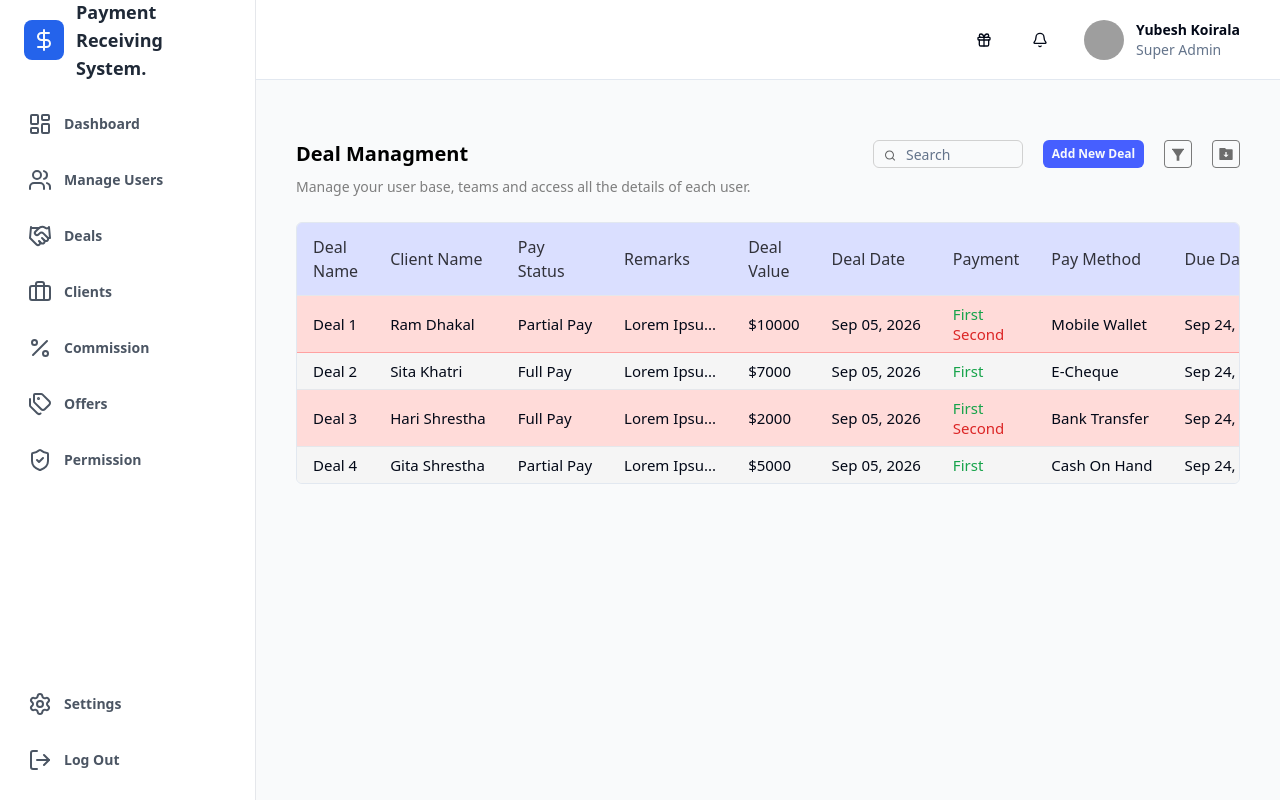
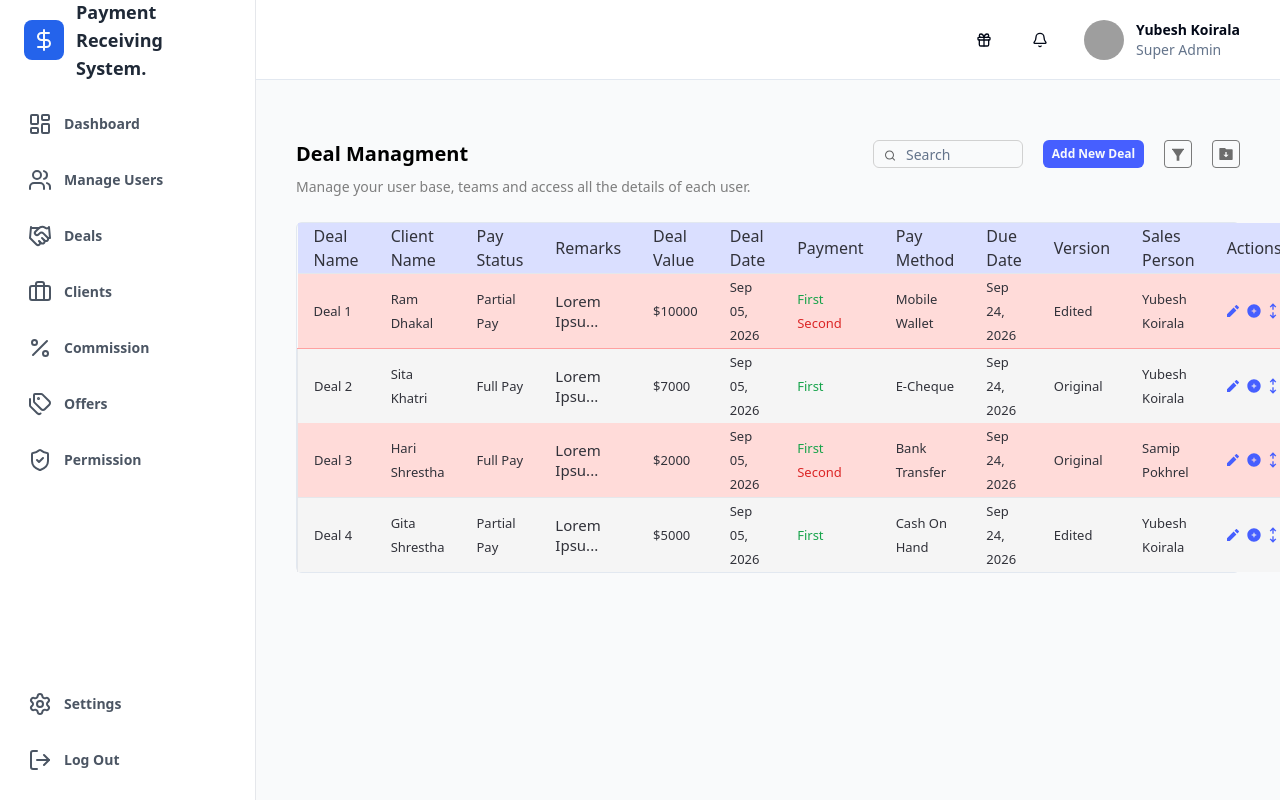
Before and after one commit to phuyalsandeep10/prs-testing-frontend, a Next.js app in the folder app/: page /salesperson in a window 1280 px wide. Built offline with nearby package versions, Linux system fonts and the light colour scheme; grey boxes are pictures that could not be loaded.

Commit message:
added: main table and nested table of deals,  gsap animation in nested table

```diff
--- a/app/package.json
+++ b/app/package.json
@@ -26,6 +26,7 @@
     "clsx": "^2.1.1",
     "cmdk": "^1.1.1",
     "date-fns": "^4.1.0",
+    "gsap": "^3.13.0",
     "lucide-react": "^0.522.0",
     "next": "15.3.4",
     "next-themes": "^0.4.6",
--- a/app/src/components/dashboard/salesperson/deals/DealsTable.tsx
+++ b/app/src/components/dashboard/salesperson/deals/DealsTable.tsx
@@ -1,16 +1,18 @@
 "use client";
 
-import React from "react";
-import { ColumnDef, Row } from "@tanstack/react-table";
+import React, { useState } from "react";
+import { ColumnDef } from "@tanstack/react-table";
 import Edit from "@/assets/icons/edit.svg";
 import add from "@/assets/icons/add.svg";
 import expand from "@/assets/icons/expand.svg";
 import Image from "next/image";
 import { format } from "date-fns";
-import { ReusableTable } from "./ReusableTable";
+import ReusableTable from "./ReusableTable";
+import { gsap } from "gsap";
 
-// type define for table head, row and header cell
-type User = {
+// type define for table head, row and header cell // Parent table data structure
+interface MainUsers {
+  id: string; // id for parent table
   "Deal Name": string;
   "Client Name": string;
   "Pay Status": string;
@@ -22,11 +24,27 @@ type User = {
   "Due Date": string;
   Version: string;
   "Sales Person": string;
-};
+  nestedData?: NestedDealData[];
+}
+
+interface NestedDealData {
+  id: string; // id for nested table
+  Payment: number;
+  "Payment Date": string;
+  "Payment Created": string;
+  "Payment Value": number;
+  "Payment Version": string;
+  "Payment Status": string;
+  "Receipt Link": string;
+  "Verified By": string;
+  Remarks: string;
+  "Verification Remarks": string;
+}
 
 // dummy data for table body,row,data cell
-const users: User[] = [
+const Mainusers: MainUsers[] = [
   {
+    id: "1",
     "Deal Name": "Deal 1",
     "Client Name": "Ram Dhakal",
     "Pay Status": "Partial Pay",
@@ -39,8 +57,50 @@ const users: User[] = [
     "Due Date": "sep 24, 2026",
     Version: "edited",
     "Sales Person": "Yubesh Koirala",
+    nestedData: [
+      {
+        id: "1-1",
+        Payment: 1,
+        "Payment Date": "Initial Proposal",
+        "Payment Created": "John Doe",
+        "Payment Value": 20240115,
+        "Payment Version": "High",
+        "Payment Status": "Completed",
+        "Receipt Link": "PA-16659",
+        "Verified By": "Verifier A",
+        Remarks: "Test project ",
+        "Verification Remarks": "Yes",
       },
       {
+        id: "1-2",
+        Payment: 2,
+        "Payment Date": "Technical Review",
+        "Payment Created": "Jane Smith",
+        "Payment Value": 20240120,
+        "Payment Version": "Medium",
+        "Payment Status": "In Progress",
+        "Receipt Link": "PA-16659",
+        "Verified By": "Verifier A",
+        Remarks: "Test project ",
+        "Verification Remarks": "Yes",
+      },
+      {
+        id: "1-3",
+        Payment: 3,
+        "Payment Date": "Contract Negotiation",
+        "Payment Created": "Mike Johnson",
+        "Payment Value": 20240125,
+        "Payment Version": "High",
+        "Payment Status": "Pending",
+        "Receipt Link": "PA-16659",
+        "Verified By": "Verifier A",
+        Remarks: "Test project ",
+        "Verification Remarks": "Yes",
+      },
+    ],
+  },
+  {
+    id: "2",
     "Deal Name": "Deal 2",
     "Client Name": "Sita Khatri",
     "Pay Status": "Full Pay",
@@ -53,8 +113,50 @@ const users: User[] = [
     "Due Date": "sep 24, 2026",
     Version: "original",
     "Sales Person": "Yubesh Koirala",
+    nestedData: [
+      {
+        id: "2-1",
+        Payment: 1,
+        "Payment Date": "Initial Proposal",
+        "Payment Created": "John Doe",
+        "Payment Value": 20240115,
+        "Payment Version": "High",
+        "Payment Status": "Completed",
+        "Receipt Link": "PA-16659",
+        "Verified By": "Verifier A",
+        Remarks: "Test project ",
+        "Verification Remarks": "Yes",
       },
       {
+        id: "2-2",
+        Payment: 2,
+        "Payment Date": "Technical Review",
+        "Payment Created": "Jane Smith",
+        "Payment Value": 20240120,
+        "Payment Version": "Medium",
+        "Payment Status": "In Progress",
+        "Receipt Link": "PA-16659",
+        "Verified By": "Verifier A",
+        Remarks: "Test project ",
+        "Verification Remarks": "Yes",
+      },
+      {
+        id: "2-3",
+        Payment: 3,
+        "Payment Date": "Contract Negotiation",
+        "Payment Created": "Mike Johnson",
+        "Payment Value": 20240125,
+        "Payment Version": "High",
+        "Payment Status": "Pending",
+        "Receipt Link": "PA-16659",
+        "Verified By": "Verifier A",
+        Remarks: "Test project ",
+        "Verification Remarks": "Yes",
+      },
+    ],
+  },
+  {
+    id: "3",
     "Deal Name": "Deal 3",
     "Client Name": "Hari Shrestha",
     "Pay Status": "Full Pay",
@@ -67,8 +169,50 @@ const users: User[] = [
     "Due Date": "sep 24, 2026",
     Version: "original",
     "Sales Person": "samip pokhrel",
+    nestedData: [
+      {
+        id: "3-1",
+        Payment: 1,
+        "Payment Date": "Initial Proposal",
+        "Payment Created": "John Doe",
+        "Payment Value": 20240115,
+        "Payment Version": "High",
+        "Payment Status": "Completed",
+        "Receipt Link": "PA-16659",
+        "Verified By": "Verifier A",
+        Remarks: "Test project ",
+        "Verification Remarks": "Yes",
       },
       {
+        id: "3-2",
+        Payment: 2,
+        "Payment Date": "Technical Review",
+        "Payment Created": "Jane Smith",
+        "Payment Value": 20240120,
+        "Payment Version": "Medium",
+        "Payment Status": "In Progress",
+        "Receipt Link": "PA-16659",
+        "Verified By": "Verifier A",
+        Remarks: "Test project ",
+        "Verification Remarks": "Yes",
+      },
+      {
+        id: "3-3",
+        Payment: 3,
+        "Payment Date": "Contract Negotiation",
+        "Payment Created": "Mike Johnson",
+        "Payment Value": 20240125,
+        "Payment Version": "High",
+        "Payment Status": "Pending",
+        "Receipt Link": "PA-16659",
+        "Verified By": "Verifier A",
+        Remarks: "Test project ",
+        "Verification Remarks": "Yes",
+      },
+    ],
+  },
+  {
+    id: "4",
     "Deal Name": "Deal 4",
     "Client Name": "Gita Shrestha",
     "Pay Status": "Partial Pay",
@@ -81,11 +225,56 @@ const users: User[] = [
     "Due Date": "sep 24, 2026",
     Version: "edited",
     "Sales Person": "Yubesh Koirala",
+    nestedData: [
+      {
+        id: "4-1",
+        Payment: 1,
+        "Payment Date": "Initial Proposal",
+        "Payment Created": "John Doe",
+        "Payment Value": 20240115,
+        "Payment Version": "High",
+        "Payment Status": "Completed",
+        "Receipt Link": "PA-16659",
+        "Verified By": "Verifier A",
+        Remarks: "Test project ",
+        "Verification Remarks": "Yes",
+      },
+      {
+        id: "4-2",
+        Payment: 2,
+        "Payment Date": "Technical Review",
+        "Payment Created": "Jane Smith",
+        "Payment Value": 20240120,
+        "Payment Version": "Medium",
+        "Payment Status": "In Progress",
+        "Receipt Link": "PA-16659",
+        "Verified By": "Verifier A",
+        Remarks: "Test project ",
+        "Verification Remarks": "Yes",
+      },
+      {
+        id: "4-3",
+        Payment: 3,
+        "Payment Date": "Contract Negotiation",
+        "Payment Created": "Mike Johnson",
+        "Payment Value": 20240125,
+        "Payment Version": "High",
+        "Payment Status": "Pending",
+        "Receipt Link": "PA-16659",
+        "Verified By": "Verifier A",
+        Remarks: "Test project ",
+        "Verification Remarks": "Yes",
+      },
+    ],
   },
 ];
+// deals table
+const DealsTable = () => {
+  // dropdown for each table row
+  const [expandedRowId, setExpandedRowId] = useState<string | null>(null);
 
-// Define columns array with type safety, where each column matches the User type
-const columns: ColumnDef<User>[] = [
+  // Main table columns
+  const columns: ColumnDef<MainUsers>[] = [
     {
       accessorKey: "Deal Name", // The key in your data object to access the value for this column
       header: "Deal Name", // The column header label displayed in the table
@@ -175,37 +364,94 @@ const columns: ColumnDef<User>[] = [
     {
       accessorKey: "actions",
       header: "Actions",
-    cell: () => (
-      <div className="flex space-x-2">
-        <button className="p-1 hover:bg-gray-200 w-5 h-5 rounded">
-          <Image src={Edit} alt="Filter-fill" className="w-auto h-auto" />
+      cell: ({ row }) => (
+        <div className="flex gap-2">
+          <button>
+            <Image src={Edit} alt="Filter-fill" />
           </button>
-        <button className="p-1 hover:bg-gray-200 w-5 h-5 rounded">
-          <Image src={add} alt="Filter-fill" className="w-auto h-auto" />
+          <button>
+            <Image src={add} alt="Filter-fill" />
           </button>
-        <button className="p-1 hover:bg-gray-200 w-5 h-5 rounded">
-          <Image src={expand} alt="Filter-fill" className="w-auto h-auto" />
+          <button
+            onClick={(e) => {
+              gsap.fromTo(
+                e.currentTarget,
+                { scale: 0.9 },
+                { scale: 1, duration: 0.25, ease: "power1.inOut" }
+              );
+              setExpandedRowId((prev) => (prev === row.id ? null : row.id));
+            }}
+          >
+            <Image src={expand} alt="Filter-fill" />
           </button>
         </div>
       ),
     },
   ];
 
-// checking if certain string includes or not
-const getRowClassName = (row: Row<User>) => {
+  // Nested table columns
+  const nestedColumns: ColumnDef<NestedDealData>[] = [
+    {
+      accessorKey: "Payment",
+      header: "Payment",
+    },
+    {
+      accessorKey: "Payment Date",
+      header: "Payment Date",
+    },
+    {
+      accessorKey: "Payment Created",
+      header: "Payment Created",
+    },
+    {
+      accessorKey: "Payment Value",
+      header: "Payment Value",
+    },
+    {
+      accessorKey: "Payment Version",
+      header: "Payment Version",
+    },
+    {
+      accessorKey: "Payment Status",
+      header: "Payment Status",
+    },
+    {
+      accessorKey: "Receipt Link",
+      header: "Receipt Link",
+    },
+    {
+      accessorKey: "Verified By",
+      header: () => <span className="text-[#009959]">Verified By</span>,
+    },
+    {
+      accessorKey: "Remarks",
+      header: "Remarks",
+    },
+    {
+      accessorKey: "Verification Remarks",
+      header: "Verification Remarks",
+    },
+  ];
+  return (
+    <ReusableTable
+      data={Mainusers} // The main dataset to render in the table
+      columns={columns} // Column definitions for the main table
+      nestedColumns={nestedColumns} // Column definitions to be used for rendering nested tables (expandable rows)
+      getNestedData={(info) => info.nestedData || []} // Function to extract nested data (e.g., sub-rows) from a given row
+      showNestedTable={(info) =>
+        Boolean(info.nestedData && info.nestedData.length > 0)
+      } // Determines whether a row should display a nested table
+      expandedRowId={expandedRowId} // The ID of the currently expanded row (used to control row expansion)
+      setExpandedRowId={setExpandedRowId} // Callback to update the expanded row ID when toggling expansion
+      rowClassName={(row) => {
         const payment = row.original.Payment || "";
         if (!payment.toLowerCase().includes("second")) {
-    return "bg-[#F5F5F5]";
+          return "bg-[#F5F5F5] h-[44px]";
         }
         return "bg-[#FFDBD9] border-b border-[#FFA1A1]";
-};
-
-const DealsTable = () => {
-  return (
-    <ReusableTable<User>
-      data={users}
-      columns={columns}
-      rowClassName={getRowClassName}
+      }} // Function to apply dynamic styling to each row based on its data
+      isLoading={false} // Controls whether a loading state should be shown
+      error={null} // Displays error content if present
     />
   );
 };
--- a/app/src/components/dashboard/salesperson/deals/ReusableTable.tsx
+++ b/app/src/components/dashboard/salesperson/deals/ReusableTable.tsx
@@ -6,27 +6,98 @@ import {
   getCoreRowModel,
   flexRender,
   ColumnDef,
-  RowData,
   Row,
 } from "@tanstack/react-table";
+import { gsap } from "gsap";
 // import DropDown from "@/components/salesperson/DropDown";
 
 // inheritance reusable data props as row data
-interface ReusableTableProps<TData extends RowData> {
+interface ReusableTableProps<TData, NestedData = any> {
   data: TData[]; //Array of data items of generic type TData
   columns: ColumnDef<TData, unknown>[]; // Array of column definitions, typed with TData
+  nestedColumns?: ColumnDef<NestedData, any>[];
+  getNestedData?: (row: TData) => NestedData[];
+  expandedRowId?: string | null;
+  setExpandedRowId?: (id: string | null) => void;
+  showNestedTable?: (row: TData) => boolean;
   isLoading?: boolean; // Optional loading state
   error?: string | null; // Optional error message
   rowClassName?: (row: Row<TData>) => string;
 }
+
+function AnimatedNestedRow<TData, NestedData>({
+  isExpanded,
+  ...props
+}: {
+  isExpanded: boolean;
+  columns: ColumnDef<TData, unknown>[];
+  nestedColumns?: ColumnDef<NestedData, any>[];
+  getNestedData?: (row: TData) => NestedData[];
+  row: Row<TData>;
+}) {
+  const { row, getNestedData, columns, nestedColumns } = props;
+  const nestedRowRef = React.useRef<HTMLTableRowElement>(null);
+  const nestedContentRef = React.useRef<HTMLDivElement>(null);
+  const [shouldRender, setShouldRender] = React.useState(false);
+
+  React.useLayoutEffect(() => {
+    if (isExpanded) {
+      setShouldRender(true);
+    } else {
+      if (nestedContentRef.current) {
+        gsap.to(nestedContentRef.current, {
+          height: 0,
+          opacity: 0,
+          duration: 0.4,
+          ease: "power2.inOut",
+          onComplete: () => {
+            setShouldRender(false);
+          },
+        });
+      }
+    }
+  }, [isExpanded]);
+
+  React.useLayoutEffect(() => {
+    if (shouldRender && nestedContentRef.current) {
+      gsap.from(nestedContentRef.current, {
+        height: 0,
+        opacity: 0,
+        duration: 0.4,
+        ease: "power2.inOut",
+      });
+    }
+  }, [shouldRender]);
+
+  if (!shouldRender || !getNestedData) {
+    return null;
+  }
+
+  return (
+    <tr ref={nestedRowRef}>
+      <td colSpan={columns.length} className="p-0">
+        <div ref={nestedContentRef} className="h-auto overflow-hidden">
+          <ReusableTable
+            data={getNestedData(row.original)}
+            columns={nestedColumns!}
+          />
+        </div>
+      </td>
+    </tr>
+  );
+}
+
 //reusable and generic table component
-export function ReusableTable<TData extends RowData>({
+export function ReusableTable<TData, NestedData>({
   data,
   columns,
+  nestedColumns,
+  getNestedData,
+  rowClassName,
+  expandedRowId,
   isLoading = false,
   error = null,
-  rowClassName,
-}: ReusableTableProps<TData>) {
+}: ReusableTableProps<TData, NestedData>) {
   const table = useReactTable({
     data,
     columns,
@@ -37,15 +108,21 @@ export function ReusableTable<TData extends RowData>({
   if (error) return <div className="p-4 text-red-500">{error}</div>;
 
   return (
-    <div className="overflow-x-auto border rounded-md">
+    <div className={`${rowClassName ? "rounded-md" : "none"} border `}>
       <table className="min-w-full divide-y divide-gray-200">
-        <thead className="bg-[#DADFFF]">
+        <thead
+          className={`${
+            rowClassName ? "bg-[#DADFFF]" : "bg-[#D1D1D1] text-[13px]"
+          }`}
+        >
           {table.getHeaderGroups().map((headerGroup) => (
             <tr key={headerGroup.id}>
               {headerGroup.headers.map((header) => (
                 <th
                   key={header.id}
-                  className="px-4 py-3 text-left text-[16px] leading-[24px] text-[#31323A] capitalize font-medium max-w-1/2 max-h-1/2 w-full h-full"
+                  className={`${
+                    rowClassName ? "px-4" : "px-4 py-3"
+                  } text-left text-[16px] leading-[24px] text-[#31323A] capitalize font-medium`}
                 >
                   {header.isPlaceholder
                     ? null
@@ -58,28 +135,35 @@ export function ReusableTable<TData extends RowData>({
             </tr>
           ))}
         </thead>
-        <tbody className="bg-white divide-y divide-gray-200">
+        <tbody className="bg-white divide-x divide-gray-200">
           {table.getRowModel().rows.map((row) => {
+            const isExpanded = expandedRowId === row.id;
             return (
-              <tr
-                key={row.id}
-                className={rowClassName ? rowClassName(row) : ""}
-              >
-                {row.getVisibleCells().map((cell) => {
-                  console.log(cell);
-                  return (
+              <React.Fragment key={row.id}>
+                <tr className={rowClassName ? rowClassName(row) : ""}>
+                  {row.getVisibleCells().map((cell) => (
                     <td
                       key={cell.id}
-                      className="px-4 py-2 whitespace-nowrap font-medium text-[15px] leading-5 capitalize"
+                      className={`${
+                        rowClassName ? "px-4" : " px-4 py-2"
+                      } relative text-left text-[13px] leading-[24px] text-[#31323A] capitalize font-medium `}
                     >
                       {flexRender(
                         cell.column.columnDef.cell,
                         cell.getContext()
                       )}
                     </td>
-                  );
-                })}
-              </tr>
+                  ))}
+                </tr>
+
+                <AnimatedNestedRow
+                  row={row}
+                  isExpanded={isExpanded}
+                  columns={columns}
+                  nestedColumns={nestedColumns}
+                  getNestedData={getNestedData}
+                />
+              </React.Fragment>
             );
           })}
         </tbody>
```
Also changed, not shown: 1 other file (tests, documents, lock files or other folders). Lines whose indentation alone changed are shown as unchanged.
